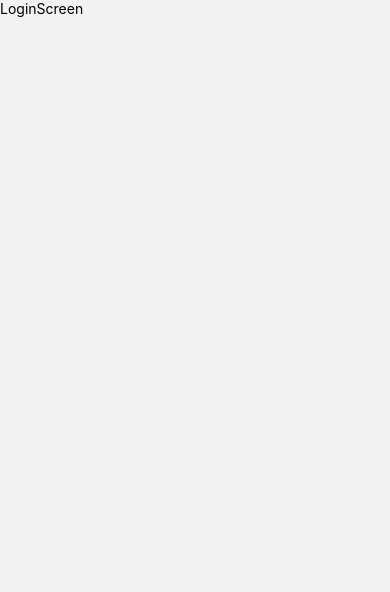
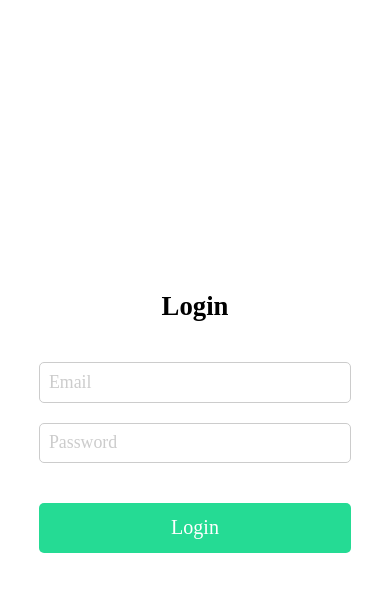
Before and after one commit to themovlik/restaurant, a React Native app: screen /LoginScreen in a window 390 px wide. Shown: the top 592 px of the page. Built offline with nearby package versions, Linux system fonts and the light colour scheme.

Commit message:
added login screen

```diff
--- a/package.json
+++ b/package.json
@@ -10,6 +10,7 @@
     "test": "jest"
   },
   "dependencies": {
+    "@react-native-async-storage/async-storage": "^1.17.11",
     "@react-navigation/native": "^6.1.4",
     "@react-navigation/native-stack": "^6.9.10",
     "@reduxjs/toolkit": "^1.9.2",
--- /dev/null
+++ b/src/components/Input.tsx
@@ -0,0 +1,59 @@
+import React, {memo} from 'react';
+import {View, Text, TextInput, StyleSheet} from 'react-native';
+import {COLORS} from '../constant/theme';
+import {scale, verticalScale} from '../utils/responsive';
+
+interface Props {
+  placeholder?: string;
+  secureTextEntry?: boolean;
+  value?: string;
+  keyboardType?: string;
+  errorMessage?: string;
+  onChangeText?: (text: string) => void;
+}
+
+const Input: React.FC<Props> = ({
+  placeholder,
+  secureTextEntry,
+  value,
+  onChangeText,
+  keyboardType,
+  errorMessage,
+}) => {
+  return (
+    <View style={styles.inputContainer}>
+      <TextInput
+        style={styles.input}
+        placeholder={placeholder}
+        placeholderTextColor={COLORS.lightgray}
+        secureTextEntry={secureTextEntry}
+        value={value}
+        onChangeText={onChangeText}
+        keyboardType={keyboardType}
+      />
+      {errorMessage && <Text style={styles.error}>{errorMessage}</Text>}
+    </View>
+  );
+};
+
+const styles = StyleSheet.create({
+  inputContainer: {
+    width: '80%',
+    marginBottom: verticalScale(16),
+  },
+  input: {
+    fontFamily: 'Poppins-Regular',
+    borderWidth: 1,
+    borderColor: COLORS.lightgray,
+    borderRadius: 5,
+    padding: scale(8),
+    fontSize: scale(16),
+  },
+  error: {
+    fontFamily: 'Poppins-Regular',
+    color: COLORS.red,
+    marginTop: verticalScale(8),
+  },
+});
+
+export default memo(Input);
--- /dev/null
+++ b/src/constant/storageKeys.tsx
@@ -0,0 +1 @@
+export const USERINFO = 'USERINFO';
--- a/src/constant/theme.tsx
+++ b/src/constant/theme.tsx
@@ -6,7 +6,8 @@ export const COLORS = {
   lightGreen: '#25db94',
   black: '#000000',
   gray: '#25282f',
-  lightgray: '#676870',
+  lightgray: '#CCCCCC',
+  red: '#FF0000',
 };
 
 export const SIZES = {
@@ -45,7 +46,7 @@ export const FONTS = {
     lineHeight: 20,
   },
   inputs: {
-    fontFamily: 'Poppins-SemiBold',
+    fontFamily: 'Poppins-Regular',
     fontSize: SIZES.inputs,
     lineHeight: 20,
   },
--- a/src/screens/LoginScreen.tsx
+++ b/src/screens/LoginScreen.tsx
@@ -1,14 +1,152 @@
-import {StyleSheet, Text, SafeAreaView} from 'react-native';
-import React from 'react';
+import React, {useState, useEffect, memo} from 'react';
+import {
+  ActivityIndicator,
+  StyleSheet,
+  Text,
+  TouchableOpacity,
+  View,
+} from 'react-native';
+import {scale, verticalScale} from '../utils/responsive';
+import {NativeStackNavigationProp} from '@react-navigation/native-stack';
+import {COLORS} from '../constant/theme';
+import Input from '../components/Input';
+import {getAsyncStorageItem, setAsyncStorageItem} from '../utils/localStorage';
+import {USERINFO} from '../constant/storageKeys';
 
-const LoginScreen = () => {
+interface LoginState {
+  email: string;
+  password: string;
+  emailError: string | null;
+  passwordError: string | null;
+  loading?: boolean;
+}
+
+type RootStackParamList = {
+  LoginScreen: undefined;
+  MainScreen: undefined;
+};
+
+type LoginScreenNavigationProp = NativeStackNavigationProp<
+  RootStackParamList,
+  'LoginScreen'
+>;
+
+type Props = {
+  navigation: LoginScreenNavigationProp;
+};
+
+const LoginScreen: React.FC<Props> = ({navigation}) => {
+  const [loginState, setLoginState] = useState<LoginState>({
+    email: '',
+    password: '',
+    emailError: null,
+    passwordError: null,
+    loading: true,
+  });
+
+  useEffect(() => {
+    const fetchCredentials = async () => {
+      const storedEmail = await getAsyncStorageItem(USERINFO);
+      if (storedEmail) {
+        navigation.navigate('MainScreen');
+      } else {
+        setLoginState({...loginState, loading: false});
+      }
+    };
+    fetchCredentials();
+  }, []);
+
+  const handleEmailChange = (text: string) => {
+    setLoginState({...loginState, email: text, emailError: null});
+  };
+
+  const handlePasswordChange = (text: string) => {
+    setLoginState({...loginState, password: text, passwordError: null});
+  };
+
+  const handleLoginPress = () => {
+    const {email, password} = loginState;
+    const isValid = {
+      email: email.toLowerCase() === 'demo@gmail.com',
+      password: password === '123456',
+    };
+    if (isValid.email && isValid.password) {
+      console.log('Login successful');
+      navigation.navigate('MainScreen');
+      setAsyncStorageItem(USERINFO, email);
+      setLoginState({
+        email: '',
+        password: '',
+        emailError: null,
+        passwordError: null,
+      });
+    } else {
+      setLoginState({
+        ...loginState,
+        emailError: isValid.email ? null : 'Invalid email',
+        passwordError: isValid.password ? null : 'Invalid password',
+      });
+    }
+  };
+
+  const {email, password, emailError, passwordError} = loginState;
+
   return (
-    <SafeAreaView>
-      <Text>LoginScreen</Text>
-    </SafeAreaView>
+    <View style={styles.container}>
+      {loginState.loading ? (
+        <ActivityIndicator color={COLORS.lightGreen} size="large" />
+      ) : (
+        <>
+          <Text style={styles.title}>Login</Text>
+          <Input
+            value={email}
+            onChangeText={handleEmailChange}
+            placeholder="Email"
+            keyboardType="email-address"
+            errorMessage={emailError}
+          />
+          <Input
+            value={password}
+            onChangeText={handlePasswordChange}
+            placeholder="Password"
+            secureTextEntry
+            errorMessage={passwordError}
+          />
+          <TouchableOpacity style={styles.button} onPress={handleLoginPress}>
+            <Text style={styles.buttonText}>Login</Text>
+          </TouchableOpacity>
+        </>
+      )}
+    </View>
   );
 };
 
-export default LoginScreen;
+const styles = StyleSheet.create({
+  container: {
+    flex: 1,
+    backgroundColor: COLORS.white,
+    alignItems: 'center',
+    justifyContent: 'center',
+  },
+  title: {
+    fontFamily: 'Poppins-Regular',
+    fontSize: scale(24),
+    fontWeight: 'bold',
+    marginBottom: verticalScale(32),
+  },
+  button: {
+    backgroundColor: COLORS.lightGreen,
+    padding: scale(12),
+    borderRadius: 5,
+    width: '80%',
+    alignItems: 'center',
+    marginTop: verticalScale(16),
+  },
+  buttonText: {
+    fontFamily: 'Poppins-Regular',
+    color: COLORS.white,
+    fontSize: scale(18),
+  },
+});
 
-const styles = StyleSheet.create({});
+export default memo(LoginScreen);
--- /dev/null
+++ b/src/utils/localStorage.tsx
@@ -0,0 +1,30 @@
+import AsyncStorage from '@react-native-async-storage/async-storage';
+
+export async function getAsyncStorageItem(key: string): Promise<string | null> {
+  try {
+    const value = await AsyncStorage.getItem(key);
+    return value;
+  } catch (error) {
+    console.log(`Error getting item from AsyncStorage: ${error}`);
+    return null;
+  }
+}
+
+export async function setAsyncStorageItem(
+  key: string,
+  value: string,
+): Promise<void> {
+  try {
+    await AsyncStorage.setItem(key, value);
+  } catch (error) {
+    console.log(`Error setting item in AsyncStorage: ${error}`);
+  }
+}
+
+export async function removeAsyncStorageItem(key: string): Promise<void> {
+  try {
+    await AsyncStorage.removeItem(key);
+  } catch (error) {
+    console.log(`Error removing item from AsyncStorage: ${error}`);
+  }
+}
--- /dev/null
+++ b/src/utils/responsive.tsx
@@ -0,0 +1,9 @@
+import {Dimensions} from 'react-native';
+
+const {width, height} = Dimensions.get('window');
+const guidelineBaseWidth = 350;
+const guidelineBaseHeight = 680;
+
+export const scale = (size: number) => (width / guidelineBaseWidth) * size;
+export const verticalScale = (size: number) =>
+  (height / guidelineBaseHeight) * size;
```
Also changed, not shown: 3 other files (tests, documents, lock files or other folders).
